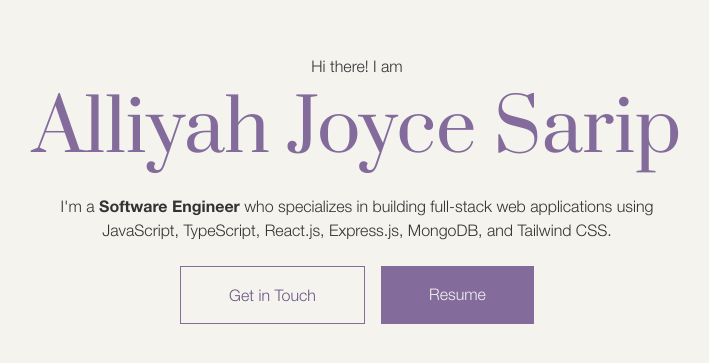
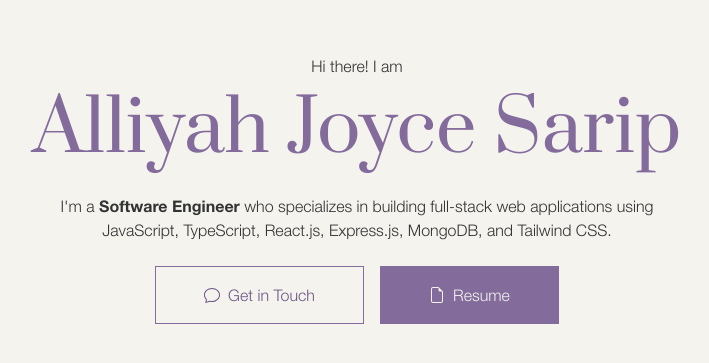
Before and after one commit to alliyah95/portfolio, a Next.js app: page / in a window 1280 px wide. Shown: the part 211-574 px from the top of the page, without its empty margins (283-992 px from the left). Built offline with nearby package versions, Linux system fonts and the light colour scheme.

Commit message:
style: add icons to buttons

```diff
--- a/src/app/globals.css
+++ b/src/app/globals.css
@@ -20,3 +20,15 @@
     h3 {
     }
 }
+
+@layer components {
+    .btn {
+        @apply py-2 md:py-4 px-8 md:px-12 flex items-center gap-2 border border-purple-100 transition-all duration-300;
+    }
+    .btn--filled {
+        @apply bg-purple-100 hover:bg-purple-200 text-white-200 hover:border-purple-200;
+    }
+    .btn--outlined {
+        @apply bg-transparent hover:bg-black-100 text-purple-200 hover:text-white-200 border hover:border-black-100;
+    }
+}
--- a/src/components/sections/hero.tsx
+++ b/src/components/sections/hero.tsx
@@ -1,5 +1,6 @@
 import React from "react";
 import { Button } from "@/components/ui";
+import { BsChat, BsFileEarmark } from "react-icons/bs";
 
 type Props = {};
 
@@ -23,8 +24,13 @@ const Hero = (props: Props) => {
                     </p>
                 </div>
                 <div className="mt-6 flex justify-center gap-2 md:gap-4 md:max-w-[640px] mx-auto">
-                    <Button text="Get in Touch" url="#" filled={false} />
-                    <Button text="Resume" url="#" />
+                    <Button
+                        text="Get in Touch"
+                        url="#"
+                        filled={false}
+                        icon={<BsChat />}
+                    />
+                    <Button text="Resume" url="#" icon={<BsFileEarmark />} />
                 </div>
             </div>
         </section>
--- a/src/components/ui/button.tsx
+++ b/src/components/ui/button.tsx
@@ -7,14 +7,14 @@ type Props = {
     icon?: React.ReactNode;
 };
 
-const Button = ({ text, url, filled = true }: Props) => {
-    const buttonClasses = filled
-        ? "bg-purple-100 hover:bg-purple-200 text-white-200"
-        : "bg-transparent text-purple-200 border border-purple-100";
+const Button = ({ text, url, icon, filled = true }: Props) => {
+    const buttonClasses = filled ? "btn--filled" : "btn--outlined";
+
     return (
-        <a className={`${buttonClasses}  cursor-pointer`}>
-            <div className="py-2 md:py-4 px-10 md:px-12">
-                <p>{text}</p>
+        <a className="cursor-pointer" href={url} target="_blank">
+            <div className={`btn ${buttonClasses}`}>
+                {icon}
+                <div>{text}</div>
             </div>
         </a>
     );
```
Also changed, not shown: package.json (+5 -4 lines), 1 other file (tests, documents, lock files or other folders).
